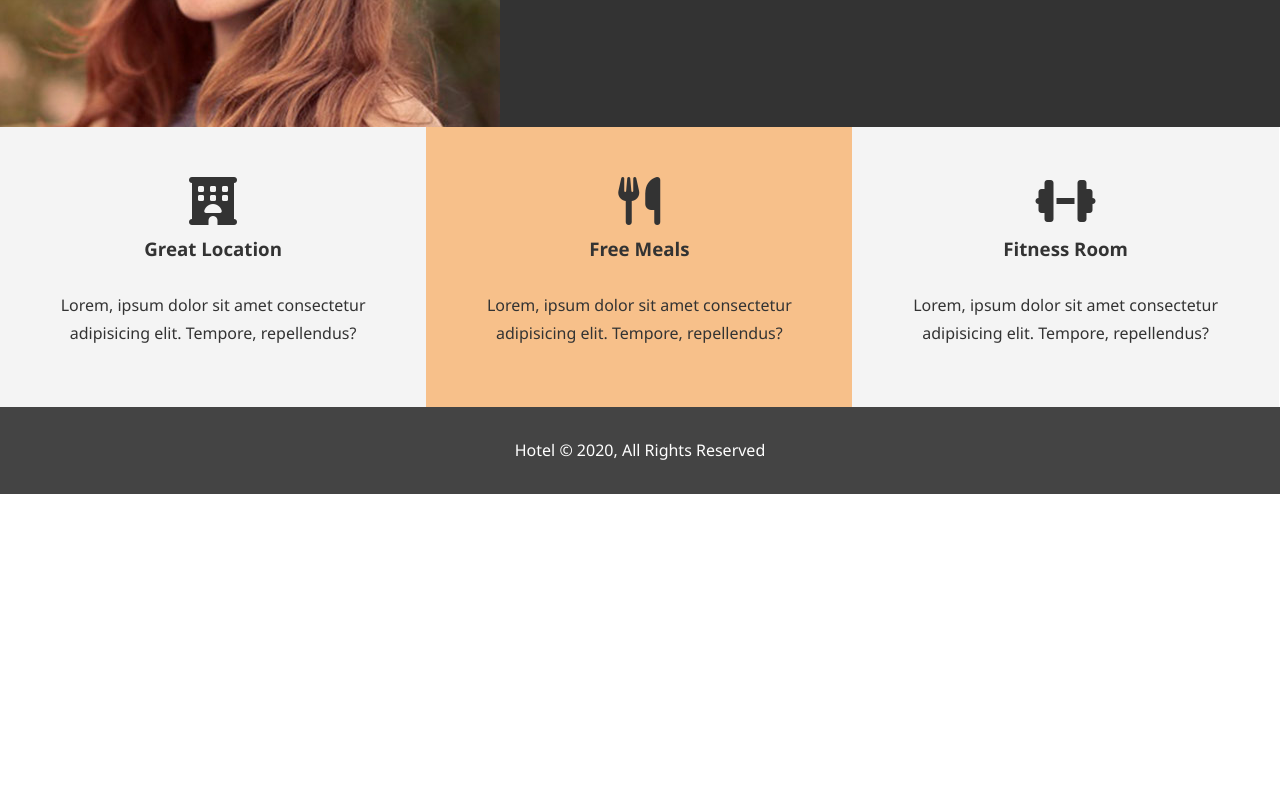
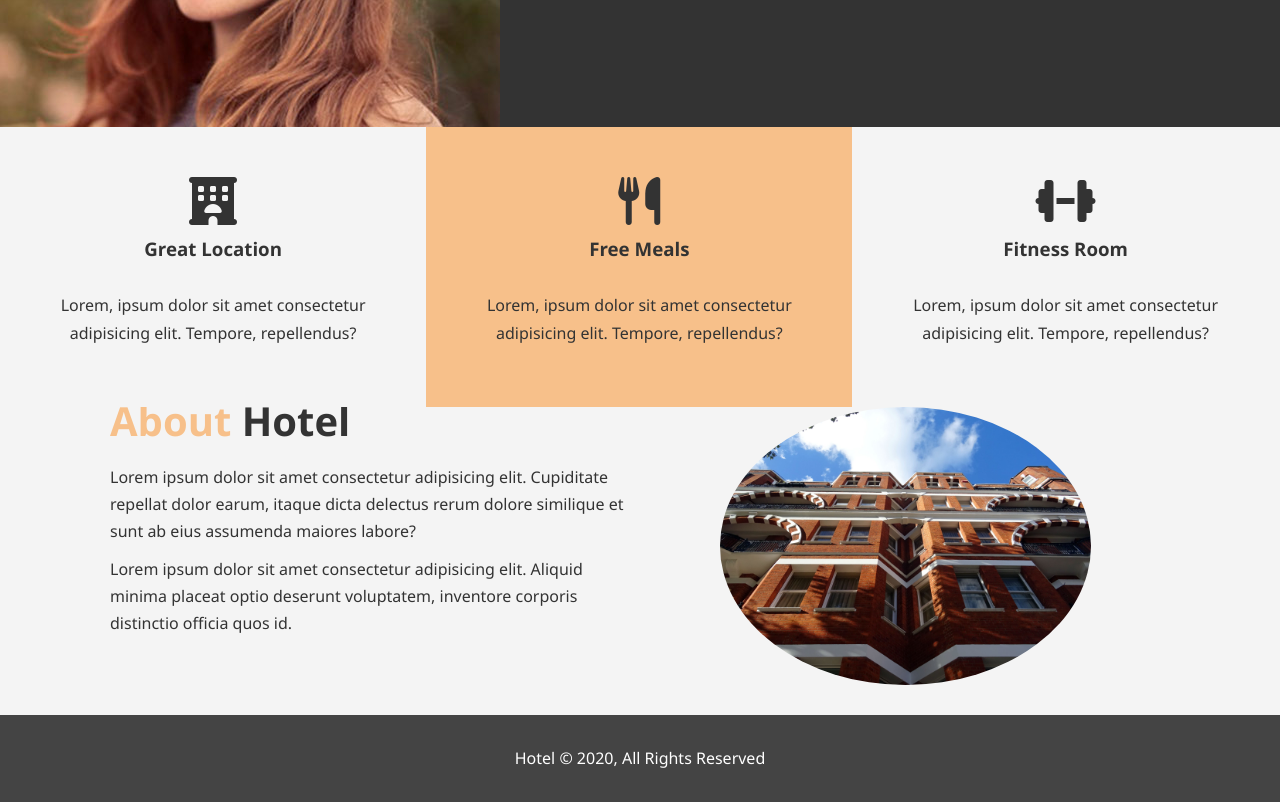
Before and after one commit to MasterSancho/Hotel-App, a React (Create React App) app in the folder hotel_app/: page / in a window 1280 px wide. Shown: the part 940-1742 px from the top of the page. Before the commit the page ends 1434 px from the top, so only its background shows below. Built offline with nearby package versions, Linux system fonts and the light colour scheme.

Commit message:
007-About Page
About Page

```diff
--- a/hotel_app/src/App.css
+++ b/hotel_app/src/App.css
@@ -80,3 +80,18 @@ p {
 .clr {
   clear: both;
 }
+
+.l-heading {
+  font-size: 40px;
+}
+
+/* padding */
+.py-1 {
+  padding: 10px 0;
+}
+.py-2 {
+  padding: 20px 0;
+}
+.py-3 {
+  padding: 30px 0;
+}
--- a/hotel_app/src/App.jsx
+++ b/hotel_app/src/App.jsx
@@ -3,6 +3,7 @@ import Navbar from './components/header/navbar/Navbar';
 import ShowCase from './components/header/showcase/ShowCase';
 import HomeInfo from './components/section/home-info/HomeInfo';
 import Features from './components/section/features/Features';
+import AboutInfo from './components/about/about-info/AboutInfo'
 import Footer from './components/footer/Footer';
 import './App.css';
 
@@ -13,6 +14,7 @@ function App() {
       <ShowCase />
       <HomeInfo />
       <Features />
+      <AboutInfo />
       <div className='clr'></div>
       <Footer />
     </div>
--- /dev/null
+++ b/hotel_app/src/components/about/about-info/AboutInfo.jsx
@@ -0,0 +1,32 @@
+import React from 'react';
+import './aboutInfo.style.css';
+import photo from '../../../assets/img/photo-2.jpg';
+
+const AboutInfo = () => {
+  return (
+    <div className='about-info bg-light py-3'>
+      <div className='container'>
+        <div className='info-left'>
+          <h1 className='l-heading'>
+            <span className='text-primary'>About </span>Hotel
+          </h1>
+          <p>
+            Lorem ipsum dolor sit amet consectetur adipisicing elit. Cupiditate
+            repellat dolor earum, itaque dicta delectus rerum dolore similique
+            et sunt ab eius assumenda maiores labore?
+          </p>
+          <p>
+            Lorem ipsum dolor sit amet consectetur adipisicing elit. Aliquid
+            minima placeat optio deserunt voluptatem, inventore corporis
+            distinctio officia quos id.
+          </p>
+        </div>
+        <div className='info-right'>
+          <img src={photo} alt='hotel' />
+        </div>
+      </div>
+    </div>
+  );
+};
+
+export default AboutInfo;
--- /dev/null
+++ b/hotel_app/src/components/about/about-info/aboutInfo.style.css
@@ -0,0 +1,18 @@
+.about-info .info-right {
+  float: right;
+  width: 50%;
+  min-height: 100%;
+}
+
+.about-info .info-right img {
+  display: block;
+  margin: auto;
+  width: 70%;
+  border-radius: 50%;
+}
+
+.about-info .info-left {
+  float: left;
+  width: 50%;
+  min-height: 100%;
+}
```
